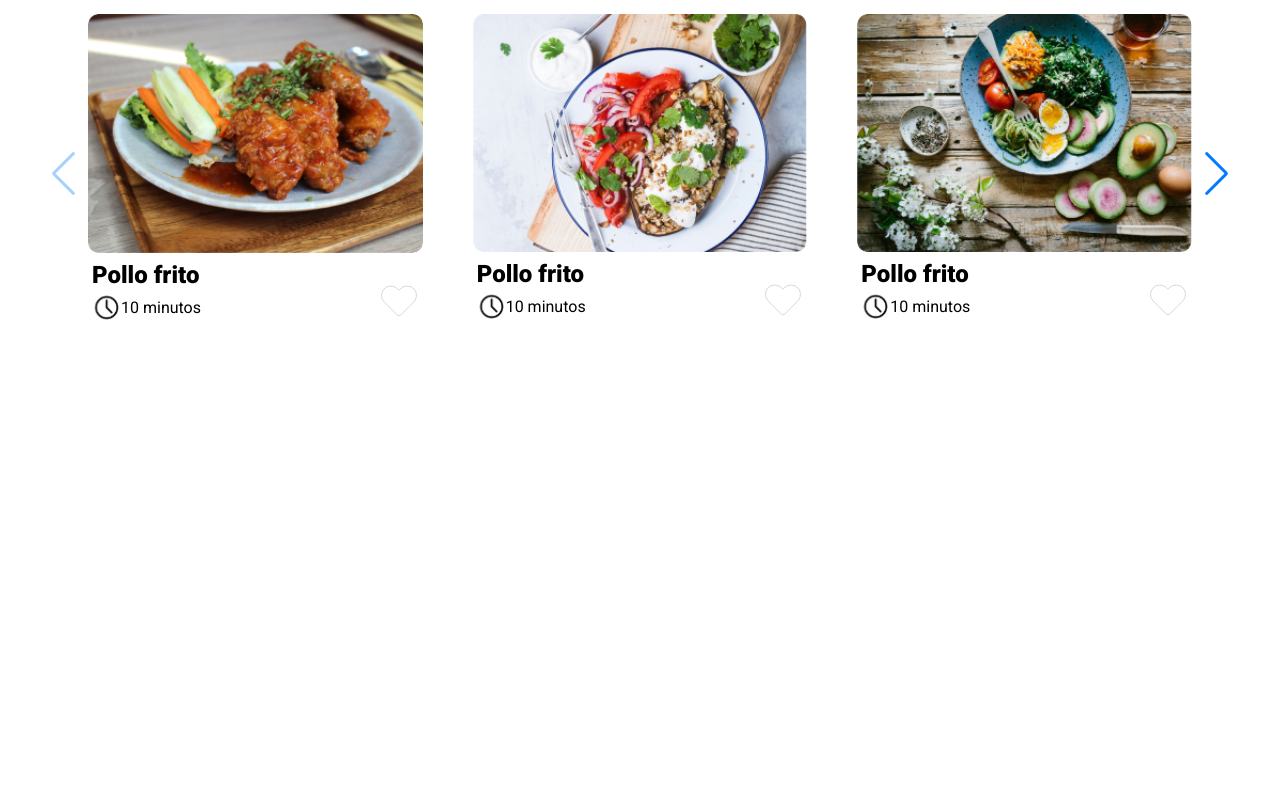
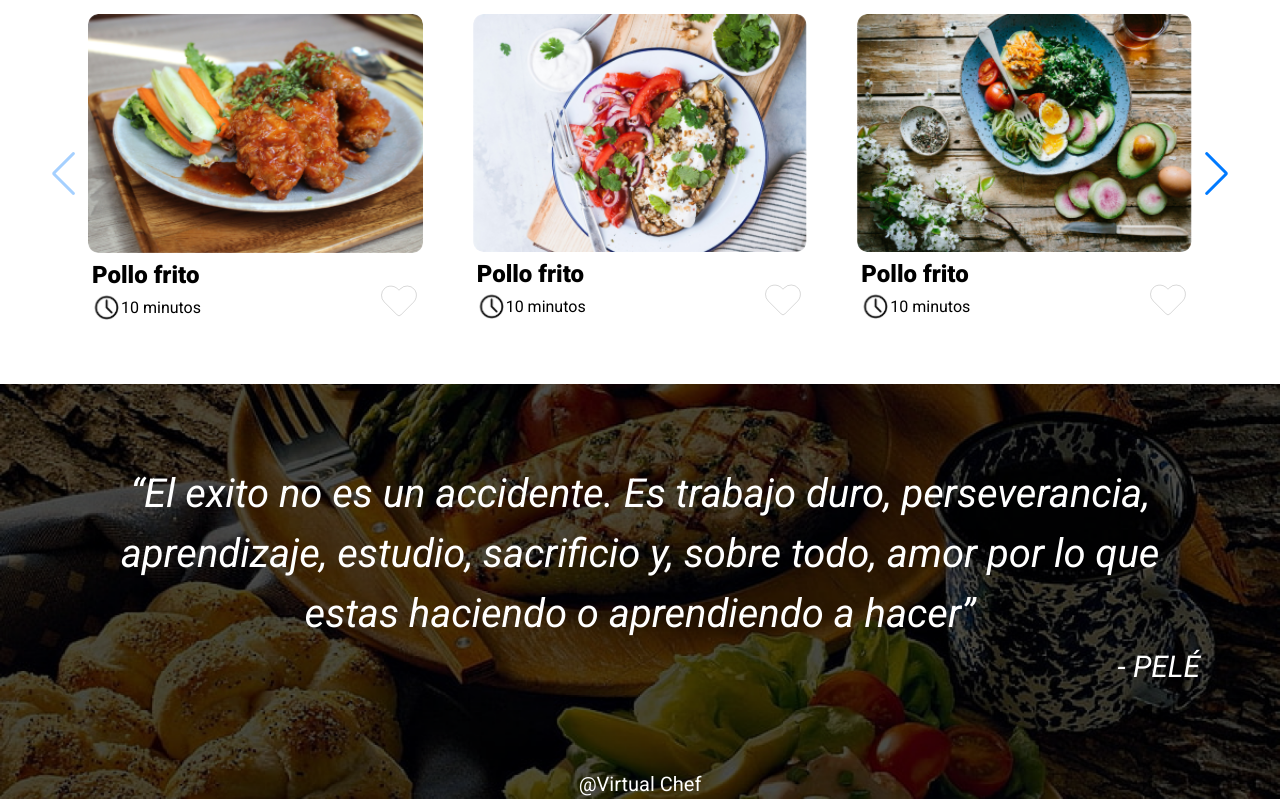
Before and after one commit to EdCenten0/VirtualChefWeb, a React (Vite) app in the folder VirtualChefWeb/: page /home in a window 1280 px wide. Shown: the part 1154-1953 px from the top of the page. Before the commit the page ends 1488 px from the top, so only its background shows below. Built offline with nearby package versions, Linux system fonts and the light colour scheme.

Commit message:
Add: Footer
Agregue el footer en el menu principal y coloque el perfil del usuario en el header

```diff
--- /dev/null
+++ b/VirtualChefWeb/src/components/Footer/index.jsx
@@ -0,0 +1,22 @@
+import FooterImg from "../../assets/bg-footer.png";
+
+const Footer = () => {
+  return (
+    <footer
+      className="w-screen flex items-center justify-evenly flex-col text-white bg-cover bg-center"
+      style={{ backgroundImage: `url(${FooterImg})` }}
+    >
+      <figure className=" z-10 text-white p-20 italic">
+        <blockquote className="text-[40px] text-center">
+          “El exito no es un accidente. Es trabajo duro, perseverancia,
+          aprendizaje, estudio, sacrificio y, sobre todo, amor por lo que estas
+          haciendo o aprendiendo a hacer”
+        </blockquote>
+        <figcaption className="text-end text-[30px] ">- PELÉ</figcaption>
+      </figure>
+      <h1 className="text-[20px] text-center ">@Virtual Chef</h1>
+    </footer>
+  );
+};
+
+export default Footer;
--- a/VirtualChefWeb/src/components/Header/index.jsx
+++ b/VirtualChefWeb/src/components/Header/index.jsx
@@ -9,8 +9,8 @@ const Header = () => {
           <NavLink to="/home" className="hover:cursor-pointer hover:underline">Home</NavLink>
           <NavLink to="/favoritos" className="hover:cursor-pointer hover:underline">Favoritos</NavLink>
           <img src={Logo} className="size-[100px]" />
-          <NavLink to="/recetas" className="hover:cursor-pointer hover:underline">Recetas</NavLink>
           <NavLink to="/about" className="hover:cursor-pointer hover:underline">Acerca de</NavLink>
+          <NavLink to="/perfil" className="hover:cursor-pointer hover:underline">Perfil</NavLink>
         </nav>
       </header>
     </>
--- a/VirtualChefWeb/src/pages/Menu_Principal/index.jsx
+++ b/VirtualChefWeb/src/pages/Menu_Principal/index.jsx
@@ -3,17 +3,18 @@ import Header from "../../components/Header/index";
 import InputIcon from "../../components/Input/InputIcon";
 import SearchIcon from "../../assets/search.jpg";
 import CarruselComidas from "../../components/Carrusel/CarruselComidas";
-import Pop_button from '../../components/Button/Pop_button';
-import IconCreate from '../../assets/Create-pencil.svg'
+import Pop_button from "../../components/Button/Pop_button";
+import Footer from "../../components/Footer/index";
+import IconCreate from "../../assets/Create-pencil.svg";
 
 function Menu_Principal() {
   return (
     <>
-      <main className='w-screen p-10 flex justify-center '>
+      <main className="w-screen pt-10 flex items-center flex-col ">
         <div className="fixed bottom-0 left-0 p-5 z-20">
           <Pop_button Icon={IconCreate} text={"Crear"}></Pop_button>
         </div>
-        <div className=' h-screen w-screen max-w-[1200px]'>
+        <div className=" w-screen max-w-[1200px]">
           <Header></Header>
           <InputIcon
             icon={SearchIcon}
@@ -31,6 +32,7 @@ function Menu_Principal() {
 
           {/*Footer*/}
         </div>
+        <Footer></Footer>
       </main>
     </>
   );
```
Also changed, not shown: VirtualChefWeb/src/assets/Crear_Recetas.png (added), VirtualChefWeb/src/assets/bg-footer.png (added).
